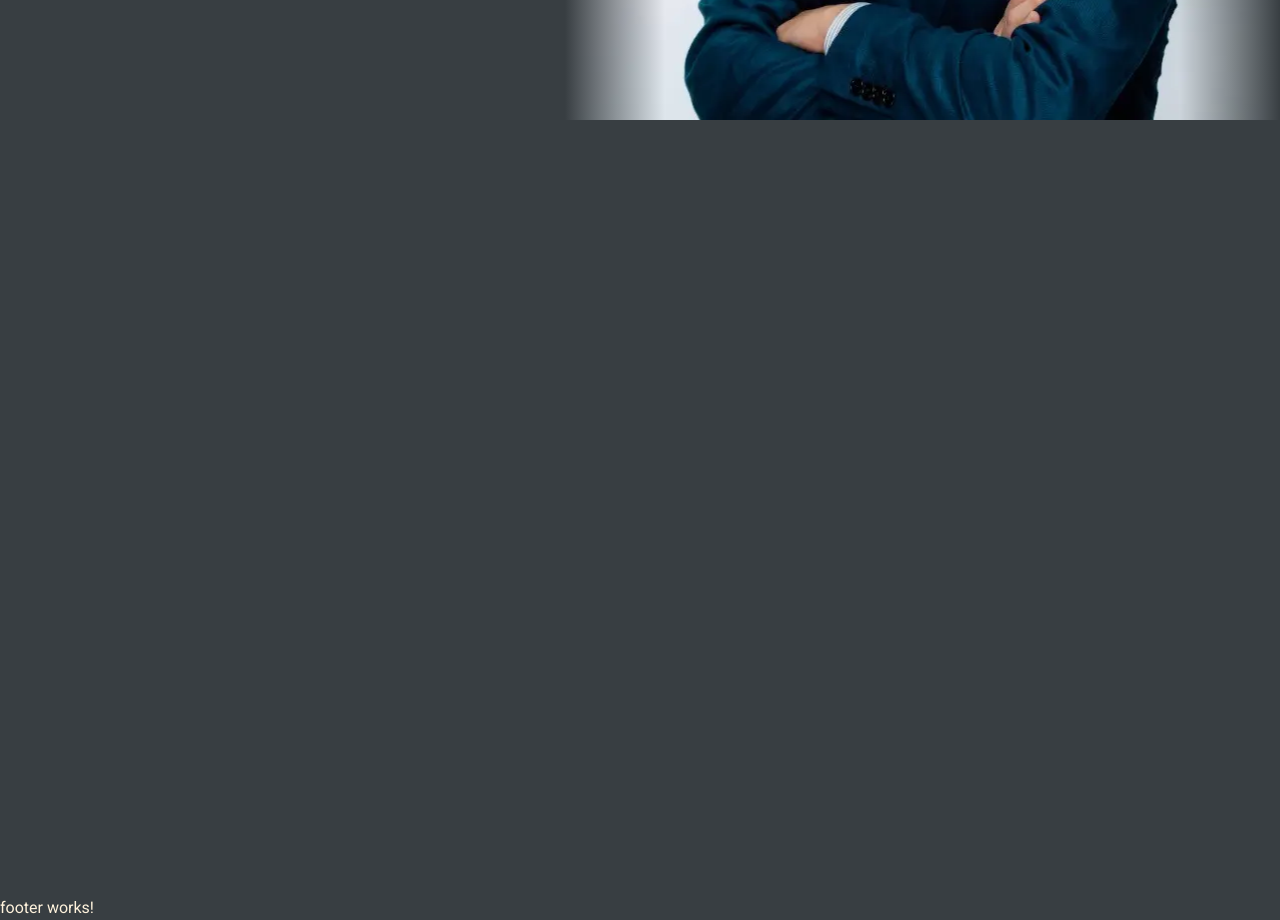
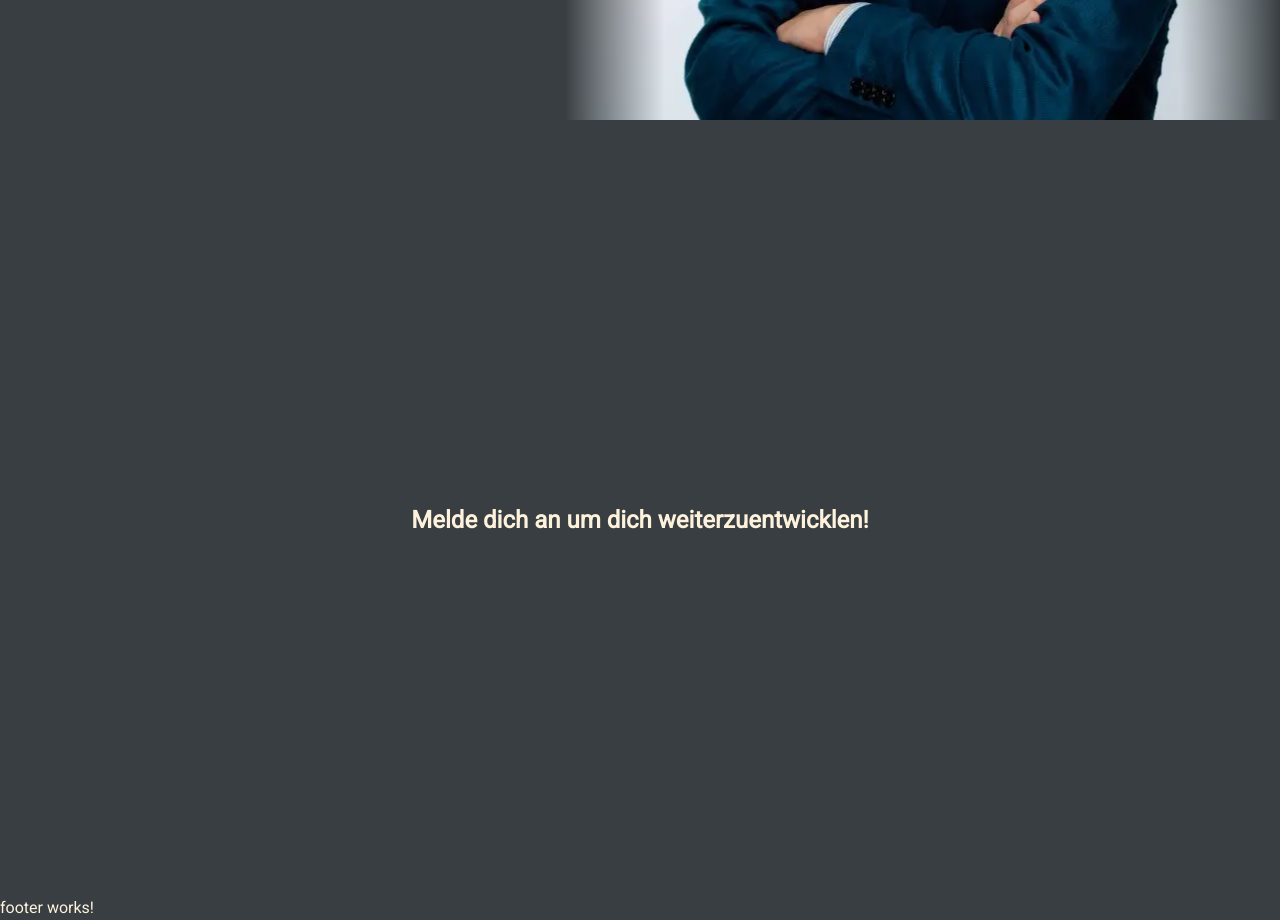
Before and after one commit to GDR1909/ap-fusionconsulting, an Angular app: page / in a window 1280 px wide. Shown: the part 680-1600 px from the top of the page. Built offline with nearby package versions, Linux system fonts and the light colour scheme.

Commit message:
started styling the contact component

```diff
--- a/src/app/main-content/contact/contact.component.html
+++ b/src/app/main-content/contact/contact.component.html
@@ -1,3 +1,3 @@
 <main>
-
+    <h2>Melde dich an um dich weiterzuentwicklen!</h2>
 </main>
--- a/src/app/main-content/contact/contact.component.scss
+++ b/src/app/main-content/contact/contact.component.scss
@@ -1,3 +1,7 @@
 main {
     height: 100vh;
+    display: flex;
+    flex-direction: column;
+    justify-content: center;
+    align-items: center;
 }
```
